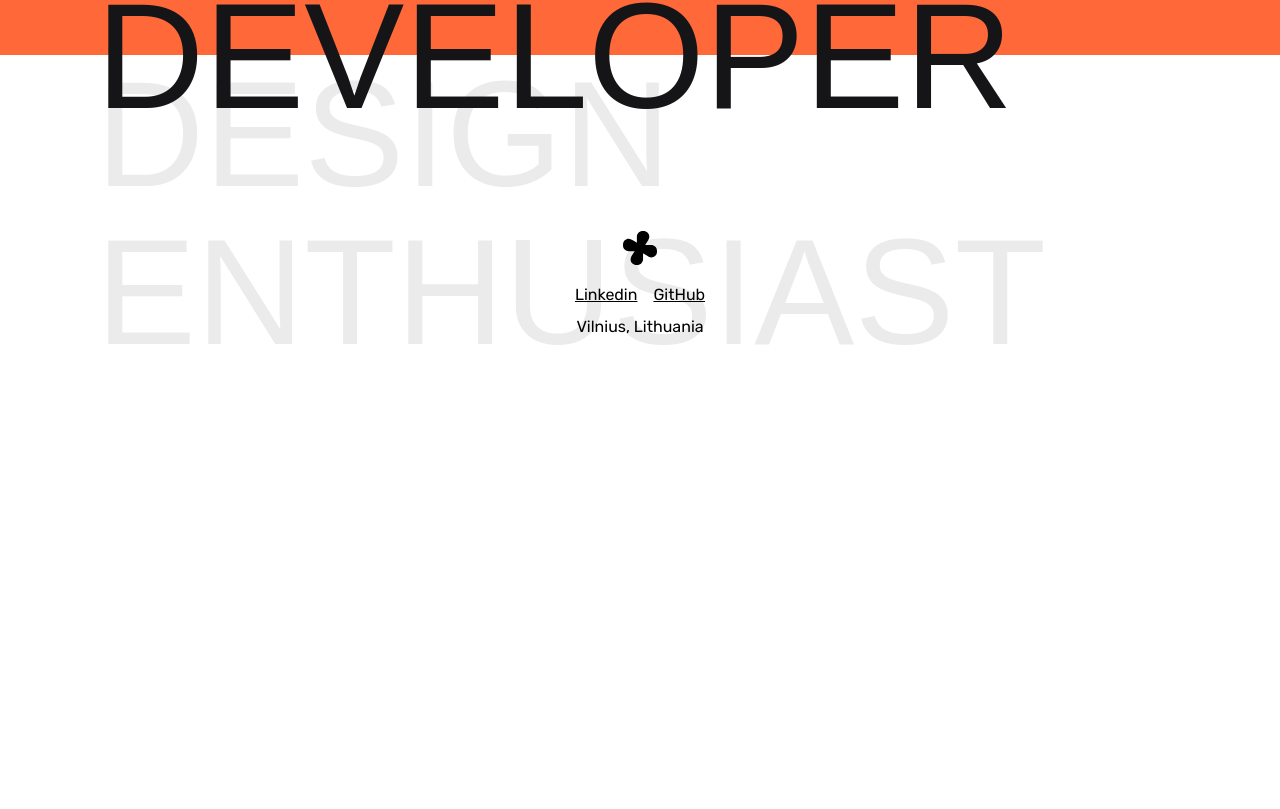
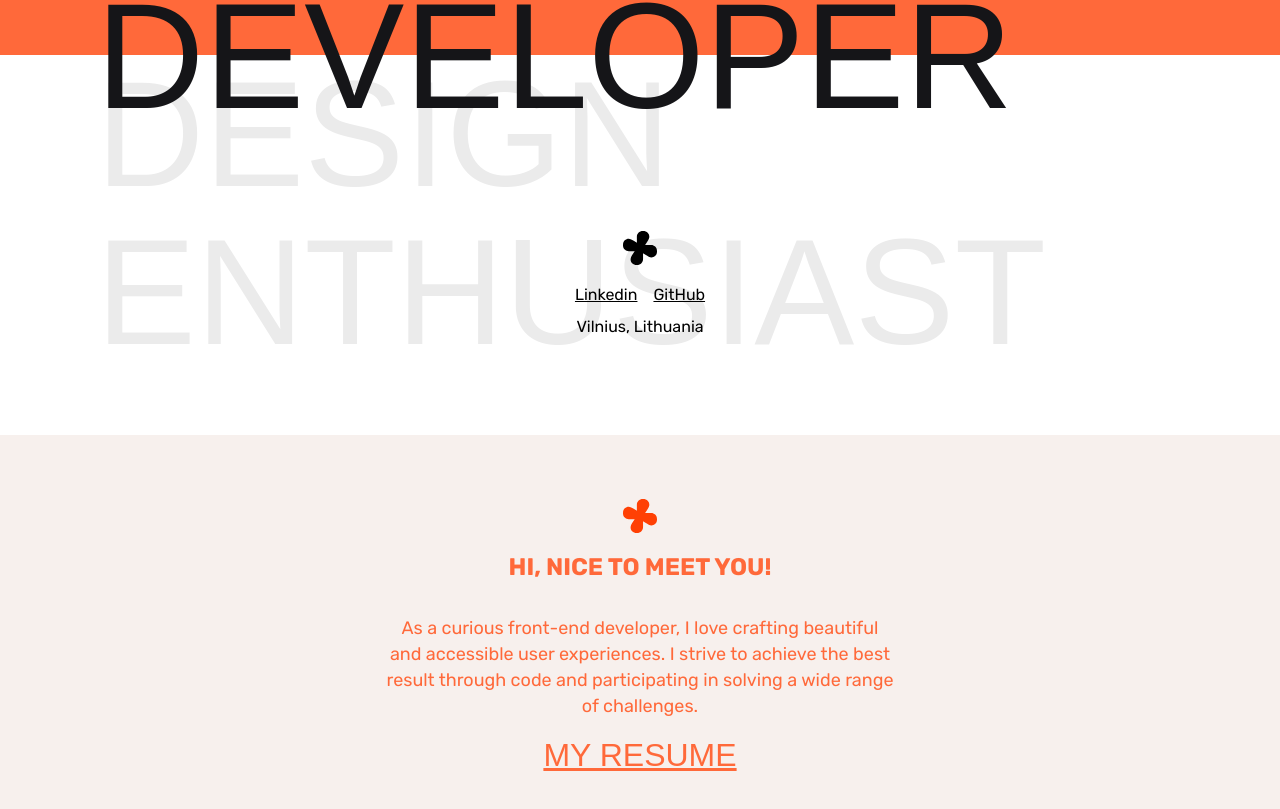
Before and after one commit to GretaVait/portfolio, a Next.js app: page / in a window 1280 px wide. Shown: the part 277-1086 px from the top of the page. Before the commit the page ends 800 px from the top, so only its background shows below. Built offline with nearby package versions, Linux system fonts and the light colour scheme; a web font is replaced by a local one.

Commit message:
about section added

```diff
--- a/app/page.tsx
+++ b/app/page.tsx
@@ -1,10 +1,13 @@
 // Sections
-import Intro from "@sections/intro/Intro";
+import Intro from '@sections/intro/Intro'
+import About from '@sections/about/About'
 
 export default function Home() {
   return (
     <main>
       <Intro />
+
+      <About />
     </main>
-  );
+  )
 }
--- a/components/helpers/layout/grid/Grid.module.sass
+++ b/components/helpers/layout/grid/Grid.module.sass
@@ -28,7 +28,7 @@ $mobilePadding: 0 2.4rem !default
 .row
   width: 100%
 
-  @include desktop
+  @include mixins.desktop
     @include grid()
 
     @each $item in $position
--- /dev/null
+++ b/components/icon-title/IconTitle.tsx
@@ -0,0 +1,49 @@
+// Packages
+import { motion } from 'framer-motion'
+
+// Helpers
+import {
+  scaleAnimation,
+  transformYAnimation
+} from '@helpers/options/animations'
+
+// Components
+import Flex from '@components/helpers/flex/Flex'
+import Text from '@components/helpers/text/Text'
+
+// Icons
+import FlowerIcon from 'icons/Icons'
+
+const IconTitle = ({ children }: { children: React.ReactNode }) => {
+  return (
+    <Flex flexDirection="column" center rowGap={{ sm: 2 }}>
+      <motion.div
+        transition={{
+          duration: 0.6
+        }}
+        {...scaleAnimation}
+      >
+        <FlowerIcon color="#FF4004" />
+      </motion.div>
+
+      <motion.div
+        transition={{
+          delay: 0.4,
+          duration: 0.6
+        }}
+        {...transformYAnimation}
+      >
+        <Text
+          variant="body-3"
+          fontWeight={600}
+          transform="uppercase"
+          textColor="orange"
+        >
+          {children}
+        </Text>
+      </motion.div>
+    </Flex>
+  )
+}
+
+export default IconTitle
--- /dev/null
+++ b/sections/about/About.module.sass
@@ -0,0 +1,6 @@
+@import ~styles/base/mixins
+@import ~styles/base/var
+
+.section
+  @include spacingSm
+  background-color: $beige
--- /dev/null
+++ b/sections/about/About.tsx
@@ -0,0 +1,75 @@
+'use client'
+
+// Base
+import Link from 'next/link'
+
+// Packages
+import { motion } from 'framer-motion'
+
+// Helpers
+import { transformYAnimation } from '@helpers/options/animations'
+
+// Components
+import Container from '@components/helpers/layout/container/Container'
+import Row from '@components/helpers/layout/grid/Row'
+import Column from '@components/helpers/layout/grid/Column'
+import Text from '@components/helpers/text/Text'
+import IconTitle from '@components/icon-title/IconTitle'
+import Flex from '@components/helpers/flex/Flex'
+
+// Styles
+import styles from './About.module.sass'
+
+const About = () => {
+  return (
+    <section className={styles.section}>
+      <Container>
+        <Row position="center">
+          <Column column={5} gutter={6}>
+            <Flex
+              flexDirection="column"
+              justifyContent="center"
+              rowGap={{ sm: 2, lg: 4 }}
+            >
+              <IconTitle>Hi, nice to meet you!</IconTitle>
+
+              <motion.div
+                transition={{
+                  delay: 0.8,
+                  duration: 0.6
+                }}
+                {...transformYAnimation}
+              >
+                <Text
+                  variant="body-1"
+                  textColor="orange"
+                  align="center"
+                  spacing={{ sm: 2 }}
+                >
+                  As a curious front-end developer, I love crafting beautiful
+                  and accessible user experiences. I strive to achieve the best
+                  result through code and participating in solving a wide range
+                  of challenges.
+                </Text>
+
+                <Link href="/images/resume.pdf" target="_blank">
+                  <Text
+                    variant="title-3"
+                    textColor="orange"
+                    decoration="underline"
+                    align="center"
+                    transform="uppercase"
+                  >
+                    My resume
+                  </Text>
+                </Link>
+              </motion.div>
+            </Flex>
+          </Column>
+        </Row>
+      </Container>
+    </section>
+  )
+}
+
+export default About
```
